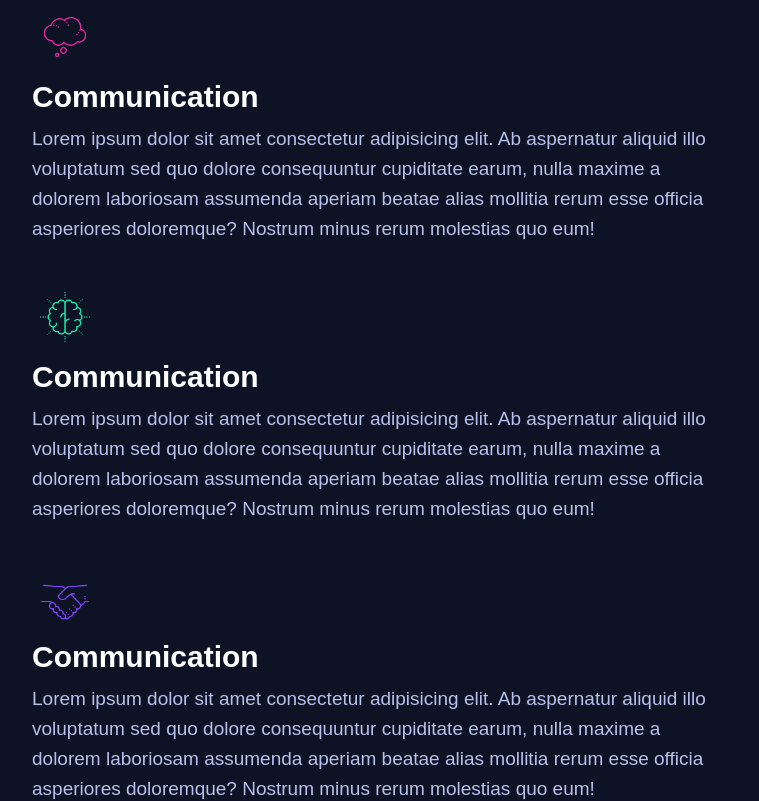
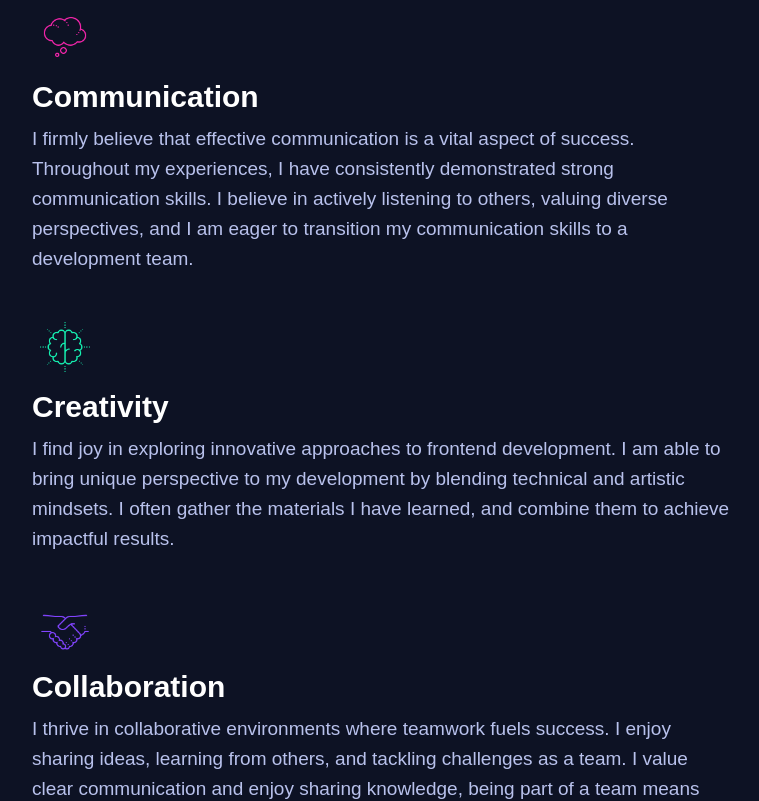
Before and after one commit to im7ven/portfolio2.0, a React (Vite) app: page / in a window 1280 px wide. Shown: the part 3020-3821 px from the top of the page, without its empty margins (258-1017 px from the left). Built offline with nearby package versions, Linux system fonts and the light colour scheme; a web font is replaced by a local one.

Commit message:
feat: create descriptions for soft skill block

```diff
--- a/src/components/SkillBlock.tsx
+++ b/src/components/SkillBlock.tsx
@@ -54,29 +54,29 @@ const SkillBlock = () => {
         <SoftSkillWrapper>
           <FadeUp>
             <SoftSkillFeature icon={communicationIcon} heading="Communication">
-              Lorem ipsum dolor sit amet consectetur adipisicing elit. Ab
-              aspernatur aliquid illo voluptatum sed quo dolore consequuntur
-              cupiditate earum, nulla maxime a dolorem laboriosam assumenda
-              aperiam beatae alias mollitia rerum esse officia asperiores
-              doloremque? Nostrum minus rerum molestias quo eum!
+              I firmly believe that effective communication is a vital aspect of
+              success. Throughout my experiences, I have consistently
+              demonstrated strong communication skills. I believe in actively
+              listening to others, valuing diverse perspectives, and I am eager
+              to transition my communication skills to a development team.
             </SoftSkillFeature>
           </FadeUp>
           <FadeUp>
-            <SoftSkillFeature icon={creativityIcon} heading="Communication">
-              Lorem ipsum dolor sit amet consectetur adipisicing elit. Ab
-              aspernatur aliquid illo voluptatum sed quo dolore consequuntur
-              cupiditate earum, nulla maxime a dolorem laboriosam assumenda
-              aperiam beatae alias mollitia rerum esse officia asperiores
-              doloremque? Nostrum minus rerum molestias quo eum!
+            <SoftSkillFeature icon={creativityIcon} heading="Creativity">
+              I find joy in exploring innovative approaches to frontend
+              development. I am able to bring unique perspective to my
+              development by blending technical and artistic mindsets. I often
+              gather the materials I have learned, and combine them to achieve
+              impactful results.
             </SoftSkillFeature>
           </FadeUp>
           <FadeUp>
-            <SoftSkillFeature icon={collaboration} heading="Communication">
-              Lorem ipsum dolor sit amet consectetur adipisicing elit. Ab
-              aspernatur aliquid illo voluptatum sed quo dolore consequuntur
-              cupiditate earum, nulla maxime a dolorem laboriosam assumenda
-              aperiam beatae alias mollitia rerum esse officia asperiores
-              doloremque? Nostrum minus rerum molestias quo eum!
+            <SoftSkillFeature icon={collaboration} heading="Collaboration">
+              I thrive in collaborative environments where teamwork fuels
+              success. I enjoy sharing ideas, learning from others, and tackling
+              challenges as a team. I value clear communication and enjoy
+              sharing knowledge, being part of a team means learning from each
+              other and achieving great results together.
             </SoftSkillFeature>
           </FadeUp>
         </SoftSkillWrapper>
```
